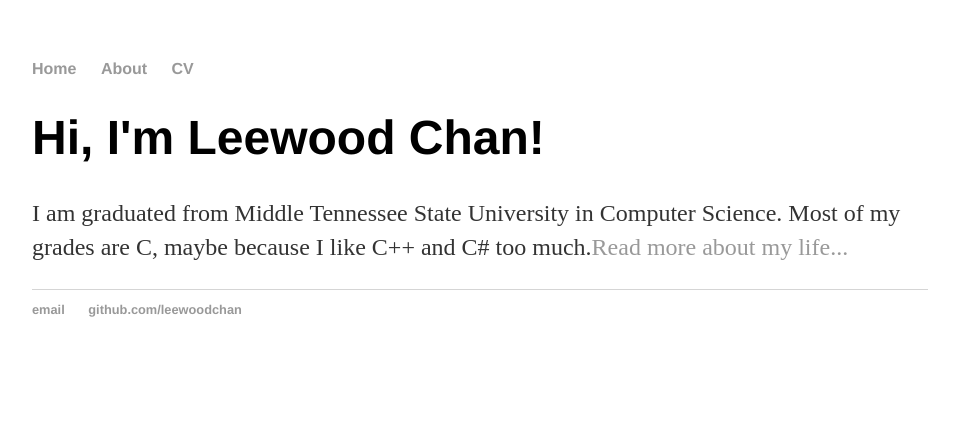
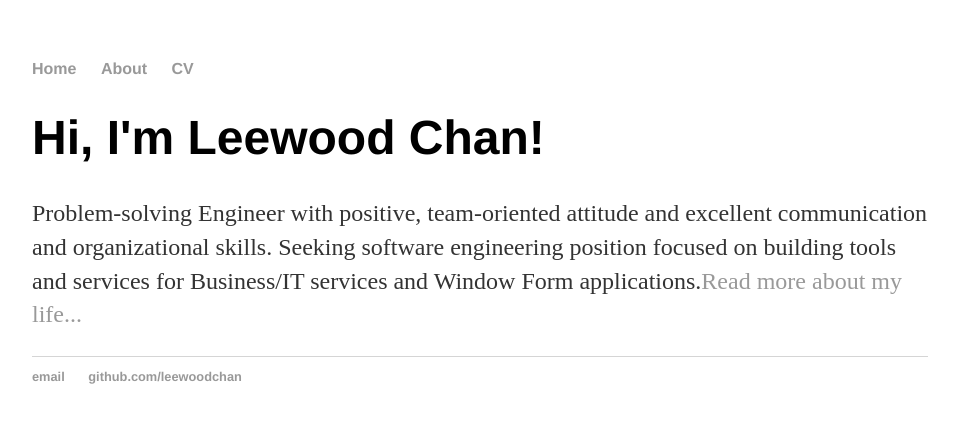
Before and after one commit to LeewoodChan/LeewoodChan.github.io, a Jekyll site: the page built from index.html, in a window 1280 px wide. Shown: the top 423 px of the page, without its empty margins (160-1117 px from the left). Built offline with Jekyll 4.4.1, drawn with Linux system fonts in a browser that asks for light colours.

Commit message:
Update index.html
Update information.

```diff
--- a/index.html
+++ b/index.html
@@ -5,5 +5,5 @@ title: Leewood Chan
 
     		<div class="blurb">
         		<h1>Hi, I'm Leewood Chan!</h1>
-				<p>I am graduated from Middle Tennessee State University in Computer Science. Most of my grades are C, maybe because I like C++ and C# too much.<a href="/about">Read more about my life...</a></p>
+				<p>Problem-solving Engineer with positive, team-oriented attitude and excellent communication and organizational skills. Seeking software engineering position focused on building tools and services for Business/IT services and Window Form applications.<a href="/about">Read more about my life...</a></p>
     		</div><!-- /.blurb -->
```
